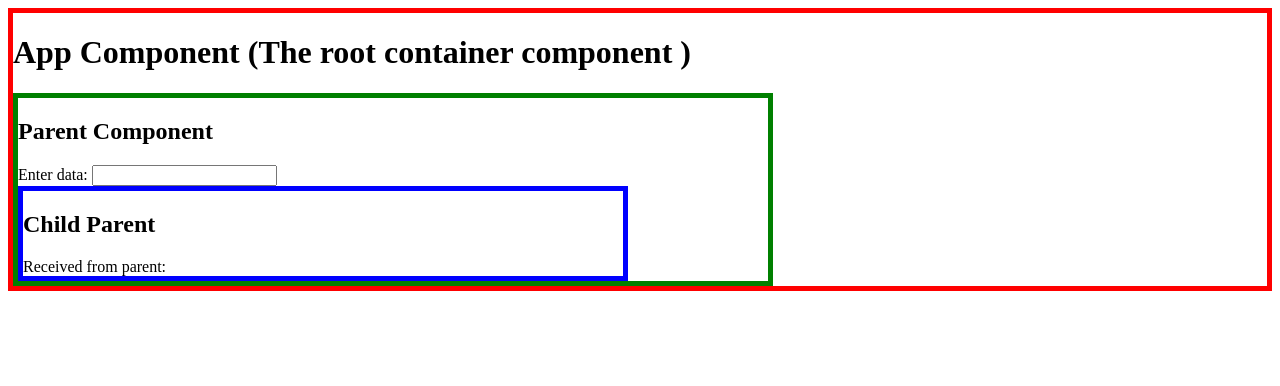
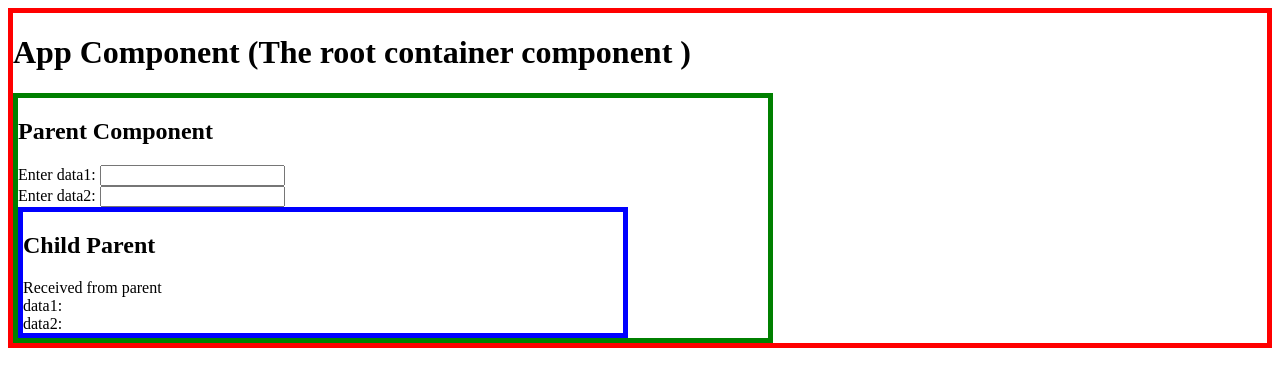
Before and after one commit to jackofalltradesprogrammer/AngularBootCamp, an Angular app: page / in a window 1280 px wide. Shown: the top 386 px of the page. Built offline with nearby package versions, Linux system fonts and the light colour scheme.

Commit message:
Day 7 - Example 2 of OnChanges (Component Life Cycle hook)

```diff
--- a/src/app/child/child.component.html
+++ b/src/app/child/child.component.html
@@ -2,5 +2,7 @@
 
   <h2>Child Parent</h2>
 
-  Received from parent: {{parentData}}
+  Received from parent <br>
+  data1: {{parentData1}} <br>
+  data2: {{parentData2}} <br>
 </div>
--- a/src/app/child/child.component.ts
+++ b/src/app/child/child.component.ts
@@ -5,13 +5,14 @@ import { EventEmitter } from '@angular/core';
 @Component({
   selector: 'app-child',
   templateUrl: './child.component.html',
-  styleUrls: ['./child.component.css']
+  styleUrls: ['./child.component.css'],
+  inputs: ['parentData1', 'parentData2']
 })
 export class ChildComponent implements OnInit, OnChanges {
 
-  @Input()
-  parentData:string;
 
+  parentData1:string;
+  parentData2:string;
 
   constructor() { }
 
@@ -19,7 +20,7 @@ export class ChildComponent implements OnInit, OnChanges {
     for (let i in changes){
       let change = changes[i];
       let current = JSON.stringify(change.currentValue);
-      let previous = JSON.stringify(change.currentValue);
+      let previous = JSON.stringify(change.previousValue);
       console.log(`Property name : ${i}, current value: ${current}, previous value : ${previous}`);
     }
   }
--- a/src/app/parent/parent.component.html
+++ b/src/app/parent/parent.component.html
@@ -1,10 +1,12 @@
 <div style="border:green 5px solid; width:750px">
   <h2>Parent Component</h2>
 
-  Enter data: <input type="text" [(ngModel)]='txtParent'> <br>
+  Enter data1: <input type="text" [(ngModel)]='txtParent1'> <br>
+  Enter data2: <input type="text" [(ngModel)]='txtParent2'> <br>
 
   <app-child
-      [parentData]='txtParent'
+      [parentData1]='txtParent1'
+      [parentData2]='txtParent2'
   >
 
   </app-child>
--- a/src/app/parent/parent.component.ts
+++ b/src/app/parent/parent.component.ts
@@ -3,11 +3,12 @@ import { Component, OnInit } from '@angular/core';
 @Component({
   selector: 'app-parent',
   templateUrl: './parent.component.html',
-  styleUrls: ['./parent.component.css']
+  styleUrls: ['./parent.component.css'],
+
 })
 export class ParentComponent implements OnInit {
-  txtParent:string='';
-
+  txtParent1:string='';
+  txtParent2:string='';
   constructor() { }
 
   ngOnInit() {
```
